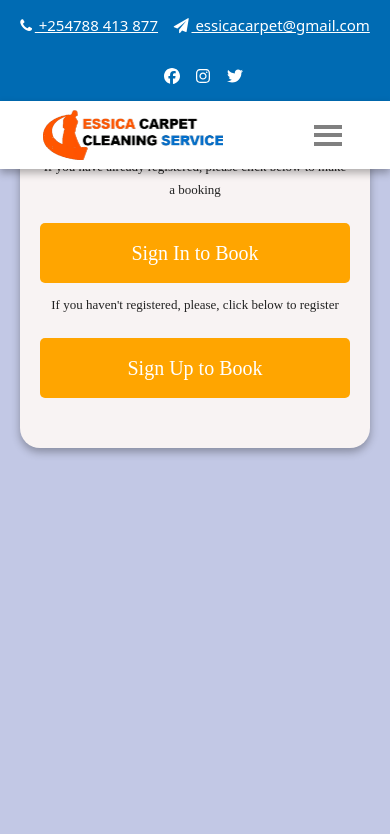
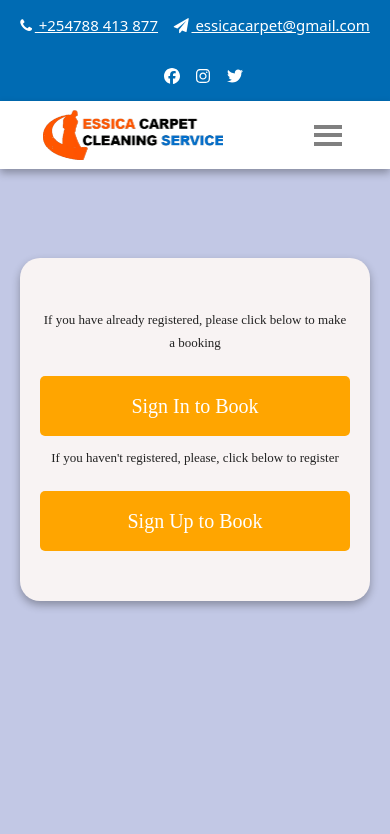
Before and after one commit to Tracy-miranja/essica-carpet-cleaning, a React (Vite) app: page /options in a window 390 px wide. Shown: the top 834 px of the page. Built offline with nearby package versions, Linux system fonts and the light colour scheme.

Commit message:
Modified sign page

```diff
--- a/src/components/Registration/options.css
+++ b/src/components/Registration/options.css
@@ -54,7 +54,7 @@
 @media (max-width: 768px) {
     .options-container {
         padding: 20px;
-        padding-top: 70px; /* Adjust for mobile */
+        padding-top: 223px; /* Adjust for mobile */
     }
 
     .button-group {
```
